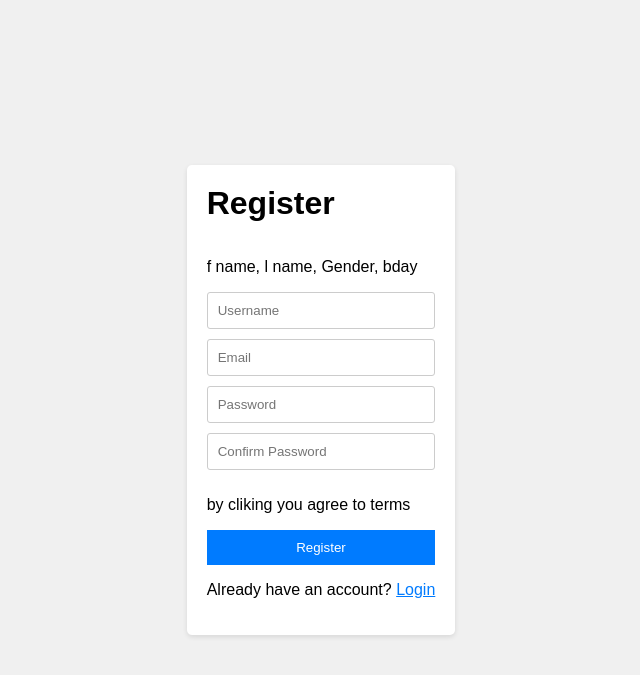
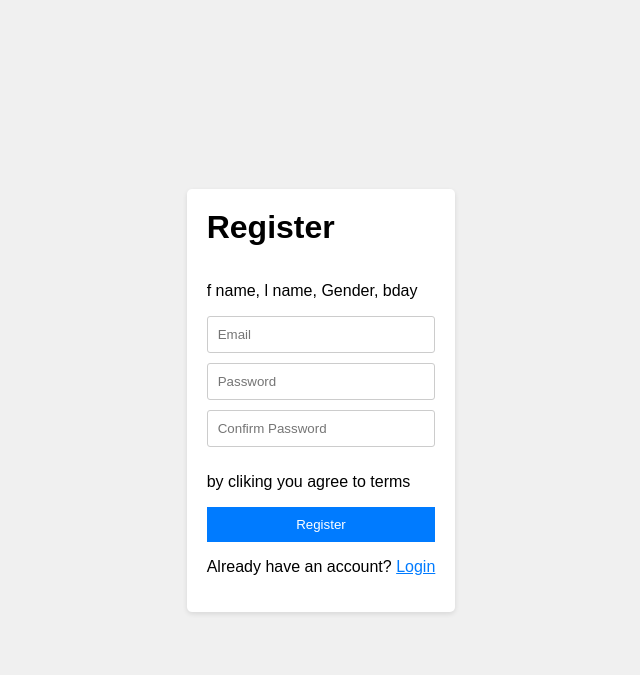
Before and after one commit to mouhamaddev/Ecommerce, a Django app: page /register in a window 1280 px wide. Shown: the top 675 px of the page, without its empty margins (319-959 px from the left). Run offline with Django 4.2, Linux system fonts and the light colour scheme.

Commit message:
update after disaster: mission done

```diff
--- a/ecommerce/base/models.py
+++ b/ecommerce/base/models.py
@@ -9,21 +9,14 @@ from django import forms
 
 class UserProfile(models.Model):
     user = models.OneToOneField(User, on_delete=models.CASCADE)
-    image = models.ImageField(upload_to='profile_images/')
-    address = models.CharField(max_length=255)
-    user_first_name = models.CharField(max_length=30)
-    user_last_name = models.CharField(max_length=30)
-    user_email = models.EmailField(unique=True)
-    user_password = models.CharField(max_length=128)
-    country = models.CharField(max_length=100)
-    address = models.CharField(max_length=255)
-    user_last_login = models.DateTimeField(null=True, blank=True)
-    payment_methods = models.TextField(null=True, blank=True)
-    wishlist = ArrayField(models.PositiveIntegerField(), blank=True, null=True)
-    order_history = ArrayField(models.PositiveIntegerField(), blank=True, null=True)
-
-    def __str__(self):
-        return self.user.username
+    #image = models.ImageField(upload_to='profile_images/', blank=True, null=True)
+    #address = models.CharField(max_length=255, blank=True, null=True)
+    #country = models.CharField(max_length=100, blank=True, null=True)
+    #address = models.CharField(max_length=255, blank=True, null=True)
+    #user_last_login = models.DateTimeField(null=True, blank=True)
+    #payment_methods = models.TextField(null=True, blank=True)
+    #wishlist = ArrayField(models.PositiveIntegerField(), blank=True, null=True)
+    #order_history = ArrayField(models.PositiveIntegerField(), blank=True, null=True)
 
 class Country(models.Model):
     name = models.CharField(max_length=255)
--- a/ecommerce/base/views.py
+++ b/ecommerce/base/views.py
@@ -6,6 +6,7 @@ from django.contrib import messages
 from django.http import HttpResponse
 from django.contrib.auth.models import User
 from .models import MyForm
+from .models import UserProfile
 import secrets
 
 
@@ -45,7 +46,7 @@ def user_register(request):
     if request.user.is_authenticated:
         return redirect('user_page')
 
-    #my_model_instance = MyModel.objects.get(id=1)
+    #my_model_instance = MyModel..get(id=1)
     #my_model_instance.my_field = 'new value'
 
     if request.method == 'POST':
@@ -54,14 +55,16 @@ def user_register(request):
 
             token = secrets.token_hex(8)
 
-            username = request.POST['email']
+            email = request.POST['email']
             password = request.POST['password1']
-            if User.objects.filter(username=username).exists():
+            if User.objects.filter(email=email).exists():
                 return HttpResponse("User already exists")
             else:
-                user = User.objects.create_user(username=username, password=password)
+                user = User.objects.create_user(username=token, password=password, email=email)
                 user.save()
-                user = User.objects.get(username=username)
+                profile = UserProfile(user=user)
+                profile.save()
+                user = User.objects.get(username=token)
                 login(request, user)
             return redirect('user_page')
     else:
--- a/ecommerce/templates/register.html
+++ b/ecommerce/templates/register.html
@@ -66,7 +66,7 @@ a {
             <form method="post">
                 {% csrf_token %}
                 <p>f name, l name, Gender, bday</p>
-                <input type="text" name="username" placeholder="Username" required>
+
                 <input type="email" name="email" placeholder="Email" required>
                 <input type="password" name="password1" placeholder="Password" required>
                 <input type="password" name="password2" placeholder="Confirm Password" required>
```
Also changed, not shown: ecommerce/base/migrations/0002_remove_userprofile_user_email_and_more.py (added), ecommerce/base/migrations/0003_remove_userprofile_address_and_more.py (added), ecommerce/db.sqlite3.
